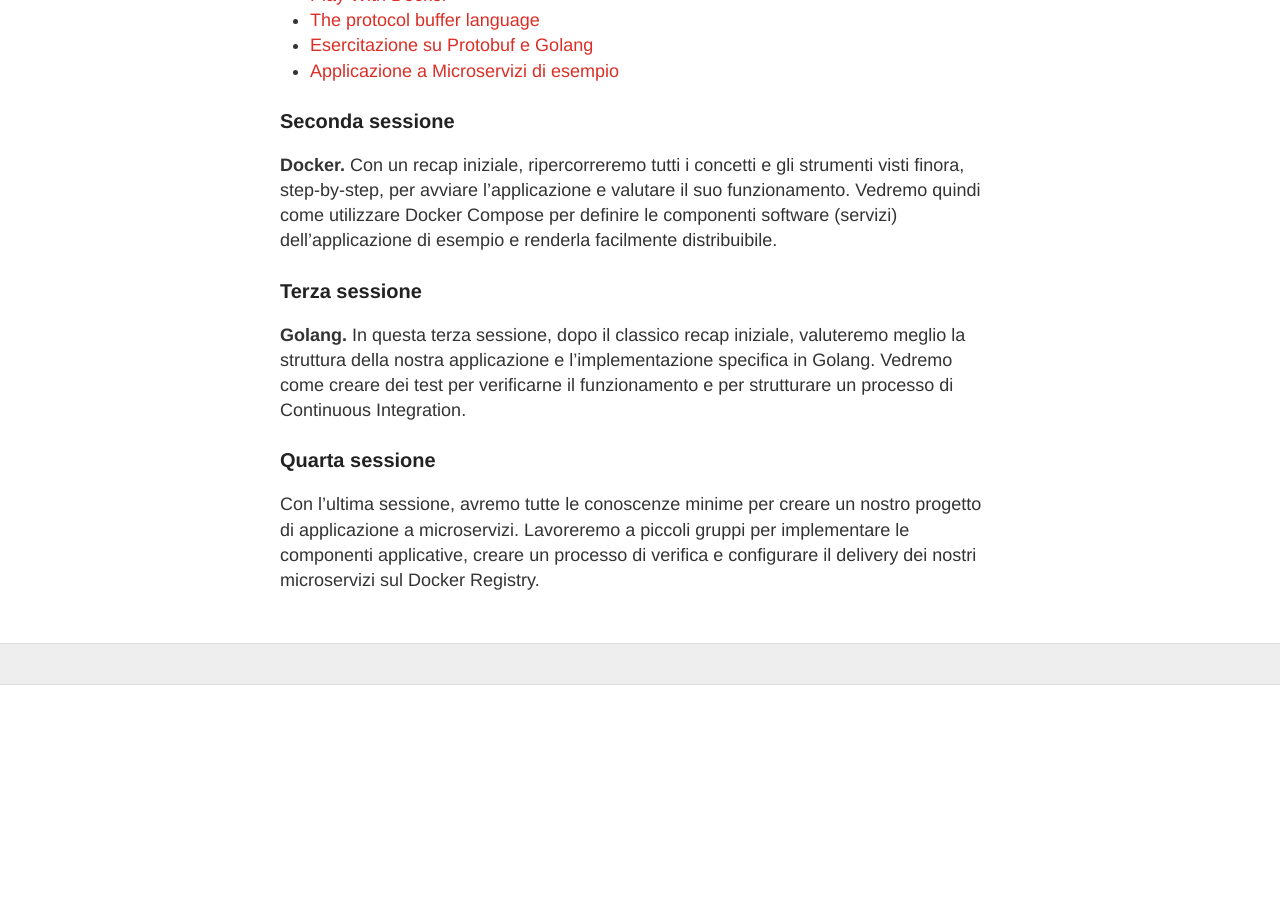
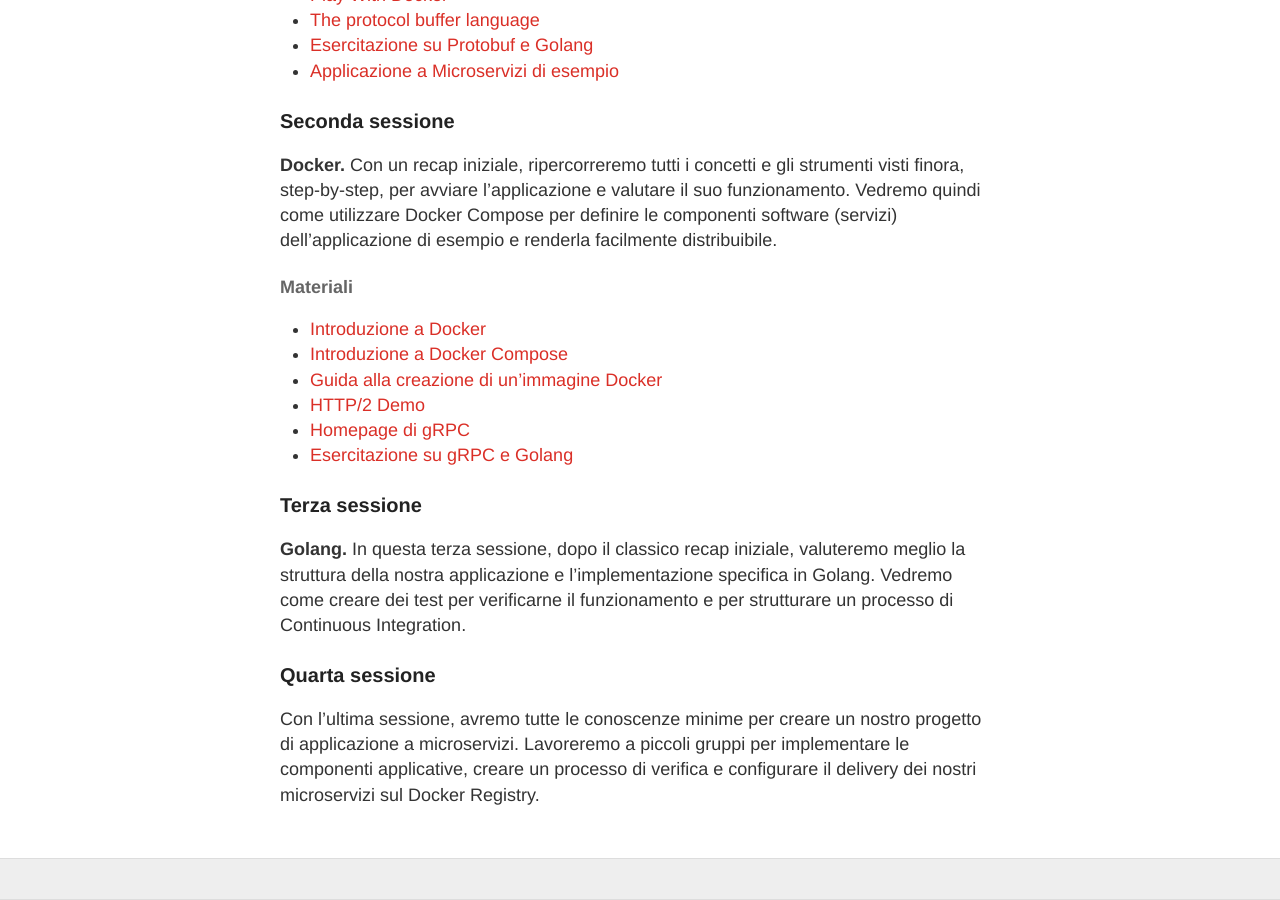
Before and after one commit to LOG-ED/docker-micro, a Jekyll site: the page built from index.md, in a window 1280 px wide and 900 px high, scrolled down 1865 px. Built offline with Jekyll 4.4.1, drawn with Linux system fonts in a browser that asks for light colours; nearby versions of some CDN libraries; our own code applies the rules of GitHub Pages for plain Markdown files; before the commit the page ends 2550 px from its top, so only the background shows below that.

Commit message:
add materials for the second session

```diff
--- a/index.md
+++ b/index.md
@@ -64,6 +64,15 @@ In questa prima sessione vedremo come strutturare una semplice applicazione di e
 
 **Docker.** Con un recap iniziale, ripercorreremo tutti i concetti e gli strumenti visti finora, step-by-step, per avviare l'applicazione e valutare il suo funzionamento. Vedremo quindi come utilizzare Docker Compose per definire le componenti software (servizi) dell'applicazione di esempio e renderla facilmente distribuibile.
 
+#### Materiali
+
+- [Introduzione a Docker](https://log-ed.github.io/docker-get-started/sessione1/)
+- [Introduzione a Docker Compose](https://log-ed.github.io/docker-get-started/sessione1_1/)
+- [Guida alla creazione di un'immagine Docker](https://log-ed.github.io/docker-get-started/sessione2_1/)
+- [HTTP/2 Demo](http://www.http2demo.io/)
+- [Homepage di gRPC](http://www.grpc.io/)
+- [Esercitazione su gRPC e Golang](https://github.com/LOG-ED/go-grpc)
+
 ### Terza sessione
 
 **Golang.** In questa terza sessione, dopo il classico recap iniziale, valuteremo meglio la struttura della nostra applicazione e l'implementazione specifica in Golang. Vedremo come creare dei test per verificarne il funzionamento e per strutturare un processo di Continuous Integration.
```
